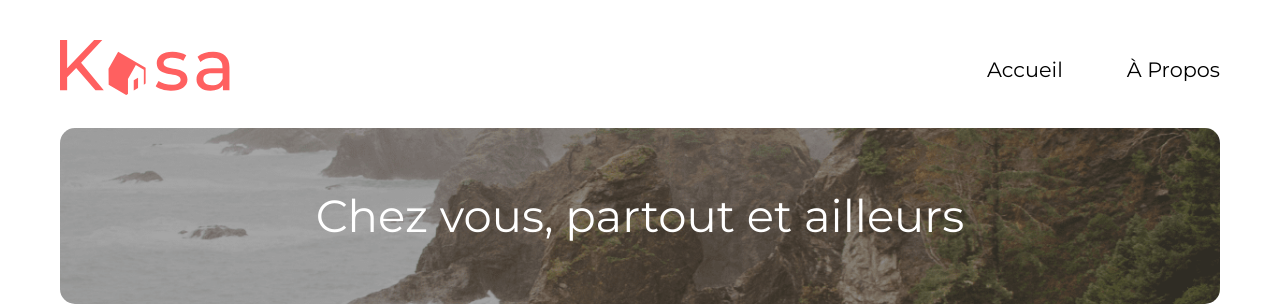
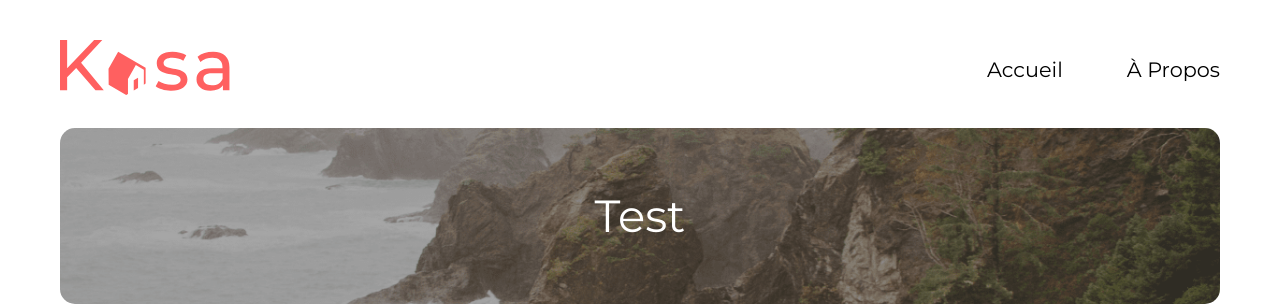
Before and after one commit to ELITEindev/P7-kasa-main, a React (Create React App) app: page / in a window 1280 px wide. Shown: the top 306 px of the page. Built offline with nearby package versions, Linux system fonts and the light colour scheme.

Commit message:
add : src

```diff
--- a/src/components/Layout/Banner.jsx
+++ b/src/components/Layout/Banner.jsx
@@ -1,10 +1,10 @@
 import React from 'react';
 
-function Banner(props) {
+function Banner({title, imgBackground}) {
     return (
         <div className="banner">
-            <h1 className='banner_title'>{props.title}</h1>
-            <img src={props.src} alt='Bannière Kasa' className='banner_img' />
+            <h1 className='banner_title'>{title}</h1>
+            <img src={imgBackground} alt='Bannière Kasa' className='banner_img' />
         </div>
     )
 }
--- a/src/pages/About.jsx
+++ b/src/pages/About.jsx
@@ -1,16 +1,17 @@
 import React from 'react';
 import Header from '../components/Layout/Header';
-import AboutBanner from '../components/About/AboutBanner';
+import Banner from '../components/Layout/Banner';
 import Collapses from '../components/Layout/Collapses';
 import Values from '../data/values.json';
 import Footer from '../components/Layout/Footer';
+import imgBackground from '../images/img_about_banner.webp';
 
 function About() {
     return(
         <section>
             <div className='about'>
                 <Header />
-                <AboutBanner />
+                <Banner imgBackground={imgBackground}/>
                 <div className='about_collapses'>
                     <Collapses data={Values} />
                 </div>
--- a/src/pages/Home.jsx
+++ b/src/pages/Home.jsx
@@ -1,16 +1,17 @@
 import React from 'react';
 import Header from '../components/Layout/Header';
-import HomeBanner from '../components/Home/HomeBanner';
+import Banner from '../components/Layout/Banner';
 import Accommodations from '../data/accommodations.json';
 import Gallery from '../components/Home/Gallery';
 import Footer from '../components/Layout/Footer';
+import imgBackground from '../images/img_home_banner.webp';
 
 function Home() {
     return(
         <section>
             <div className='home'>
                 <Header />
-                <HomeBanner />
+                <Banner title='Test' imgBackground={imgBackground} />
                 <Gallery accommodations={Accommodations}/>
             </div>
             <Footer />
```
